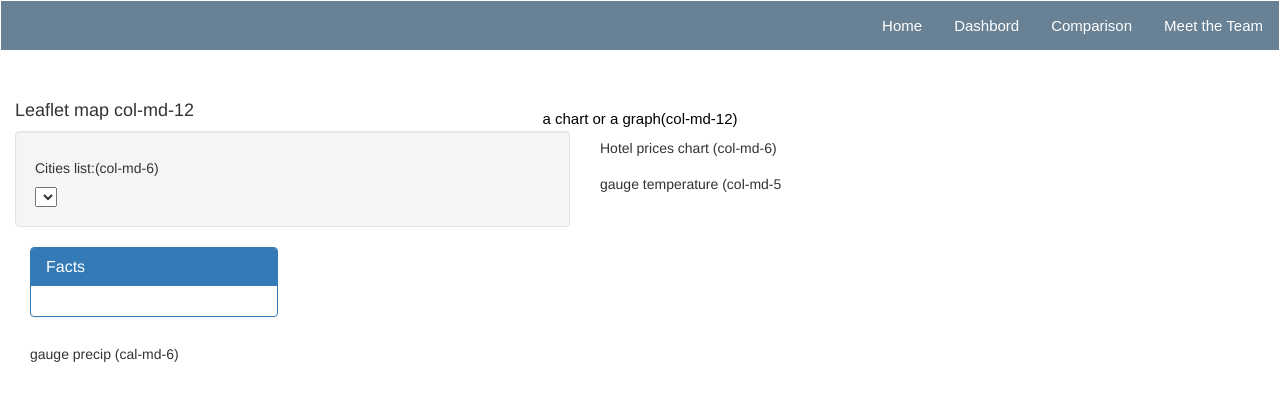
After one commit to sopofedupz/Project2_BackpackerIndex, a Python web app: template A/templates/Dashbord.html in a window 1280 px wide. The commit adds this page. Shown: the top 401 px of the page. Run offline with Jinja, Linux system fonts and the light colour scheme; the template is opened without the code that fills it, so the values that code supplies are empty; some libraries are stand-ins or nearby versions.

Commit message:
html and css files+ bootstrap

```diff
--- /dev/null
+++ b/A/templates/Dashbord.html
@@ -0,0 +1,89 @@
+<!DOCTYPE html>
+<html lang="en">
+
+<head>
+  <meta charset="UTF-8">
+  <meta name="viewport" content="width=device-width, initial-scale=1.0">
+  <meta http-equiv="X-UA-Compatible" content="ie=edge">
+  <title>Backpackers</title>
+  <link rel="stylesheet" href="https://maxcdn.bootstrapcdn.com/bootstrap/3.3.7/css/bootstrap.min.css">
+  <link rel="stylesheet" href="style.css">
+</head>
+
+
+<body>
+
+        <nav class="navbar navbar-expand-sm bg-light justify-content-center">
+            <ul>
+              <li>
+                <a class="nav-link" href="Team.html">Meet the Team</a>
+              </li>
+              <li>
+                <a class="nav-link" href="Comparison.html">Comparison</a>
+              </li>
+              <li>
+                <a class="nav-link" href="Dashbord.html">Dashbord</a>
+              </li>
+              <li>
+                <a class="nav-link" href="index.html">Home</a>
+              </li>
+              </ul>
+          </nav>
+          <br>
+
+
+
+        <div class="container">
+                <div class="row">
+                  <div class="col-md-12 " id = "LeafletMap">
+                    <h4>Leaflet map col-md-12</h4>
+                    </div>
+                </div>
+
+                <div class="row">
+                  <div class="col-md-6">
+                    <div class="well">
+                      <h5>Cities list:(col-md-6)</h5>
+                      <select id="selDataset" onchange="optionChanged(this.value)"></select>
+                    </div>
+                     <div class="col-md-6">
+                     <div class="panel panel-primary">
+                      <div class="panel-heading">
+                        <h4 class="panel-title">Facts </h4>
+                      </div>
+                     <div id="sample-metadata" class="panel-body"></div>
+
+                    </div>
+                    </div>
+                  </div>
+                  <div class="col-md-5">
+                    <div id="bar"></div>
+                    <h5> Hotel prices chart (col-md-6)</h5>
+                  </div>
+                  <div class="col-md-5">
+                    <div id="gauge"></div>
+                    <h5> gauge temperature (col-md-5</h5>
+                  </div>
+                </div>
+                <div class="col-md-6">
+                        <div id="gauge"></div>
+                        <h5> gauge precip (cal-md-6)</h5>
+                      </div>
+                    </div>
+                <div class="row">
+                  <div class="col-md-12">
+                    <div id="graph"></div>
+                    <h3> a chart or a graph(col-md-12)</h3>
+                  </div>
+                </div>
+              </div>
+
+
+<script src="https://cdnjs.cloudflare.com/ajax/libs/d3/5.5.0/d3.js"></script>
+<script src="https://cdn.plot.ly/plotly-latest.min.js"></script>
+<script src="./static/js/app.js"></script>
+<!--<script src="./static/js/bonus.js"></script>-->
+
+</body>
+
+</html>
--- /dev/null
+++ b/A/templates/style.css
@@ -0,0 +1,127 @@
+header {
+    position: relative;
+    /* background-color: black; */
+    height: 55vh;
+    min-height: 25rem;
+    width: 100%;
+    overflow: hidden;
+  }
+
+  h1 {
+    font-size: 40px;
+    font-family:  'Arial ', sans-serif;
+    color: white;
+    text-align: center;
+    margin-right:34px;
+    margin-left:30px;
+    margin-top:25px;
+  }
+
+  h2 {
+    font-size: 20px;
+    font-family:  'Arial ', sans-serif;
+    color: black;
+    text-align: center;
+  }
+  p {
+    font-size: 15px;
+    font-family:  'Arial ', sans-serif;
+    color: black;
+    text-align: left;
+  }
+
+  a {
+    font-size: 15px;
+    font-family:  'Arial ', sans-serif;
+    color: black;
+    text-align: center;
+  }
+  ul {
+    list-style-type: none;
+    margin: 0;
+    padding: 0;
+    overflow: hidden;
+    background-color: rgb(104, 129, 148);
+  }
+
+  li {
+    float: right;
+  }
+
+  li a {
+    display: block;
+    color: white;
+    text-align: center;
+    padding: 14px 16px;
+    text-decoration: none;
+  }
+
+  li a:hover {
+    background-color: #111;
+  }
+
+  .footer {
+    position: fixed;
+    left: 0;
+    bottom: 0;
+    width: 100%;
+    background-color: grey;
+    color: white;
+    text-align: center;
+ }
+ h3 {
+    font-size: 15px;
+    font-family:  'Arial ', sans-serif;
+    color: black;
+    text-align: center;
+ }
+
+ .container {
+     position: fixed;
+     left: 15;
+     right:15;
+     align-content: center;
+ }
+
+
+
+
+  header video {
+    position: absolute;
+    top: 30%;
+    left: 50%;
+    min-width: 100%;
+    min-height: 100%;
+    width: auto;
+    height: auto;
+    z-index: 0;
+    -ms-transform: translateX(-50%) translateY(-50%);
+    -moz-transform: translateX(-50%) translateY(-50%);
+    -webkit-transform: translateX(-50%) translateY(-50%);
+    transform: translateX(-50%) translateY(-50%);
+  }
+
+  header .container {
+    position: relative;
+    z-index: 2;
+  }
+
+  header .overlay {
+    position: absolute;
+    top: 0;
+    left: 0;
+  height: 100%;
+  width: 100%;
+  /* background-color: black; */
+  opacity: 0.5;
+  z-index: 1;
+}
+
+@media (pointer: coarse) and (hover: none) {
+  header {
+    background: url('https://source.unsplash.com/XT5OInaElMw/1600x900') black no-repeat center center scroll;
+  }
+  header video {
+    display: none;
+  }
+}
```
Also changed, not shown: A/templates/Comparison.html (added, +41 -0 lines), A/templates/Team.html (added, +102 -0 lines), A/templates/index.html (+68 -14 lines), A/templates/indexMore.html (added, +104 -0 lines).
